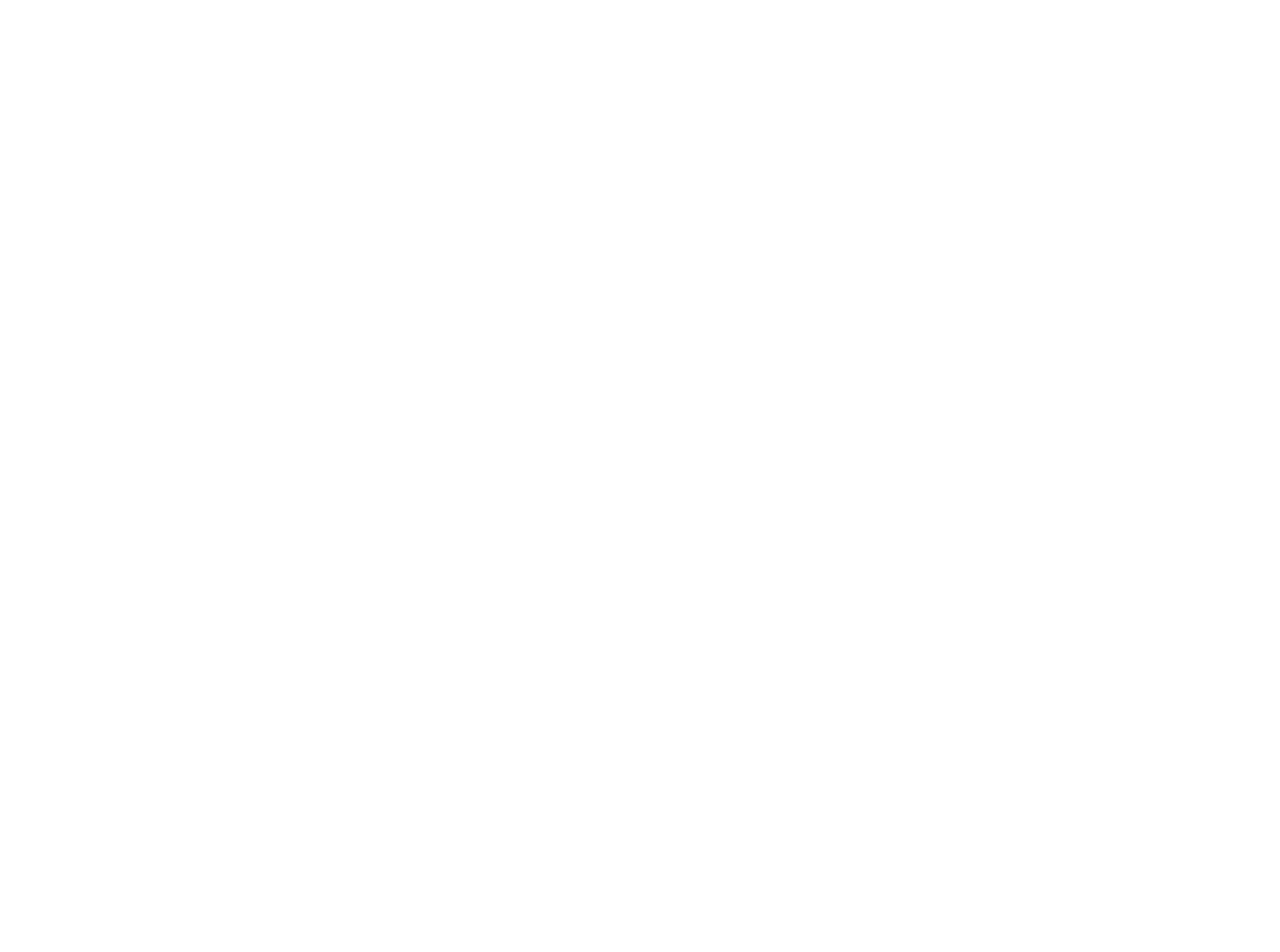
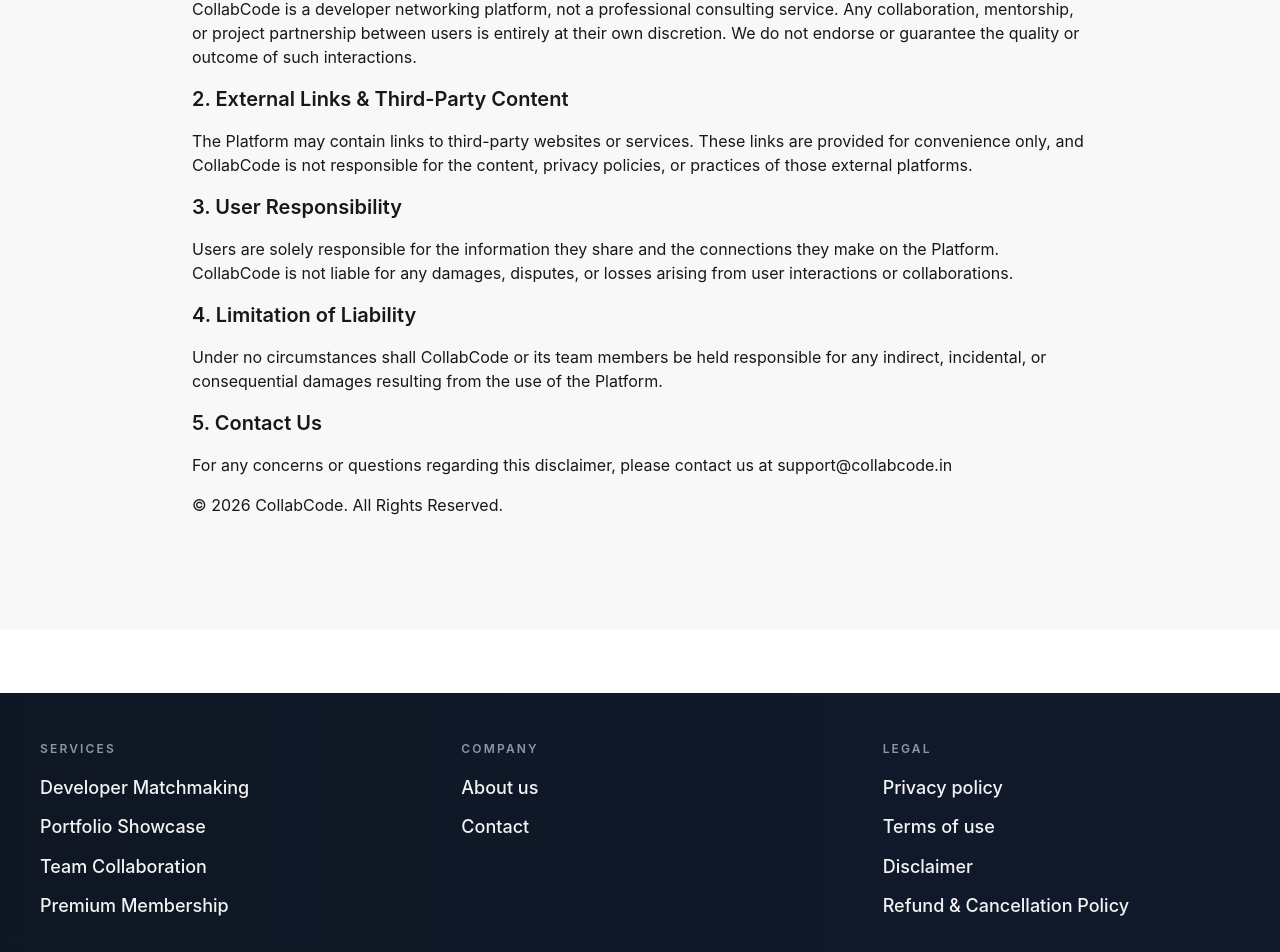
Before and after one commit to aarushi42/CollabCode-Frontend, a React (Vite) app: page /disclaimer in a window 1280 px wide. Before the commit this address had no page. Shown: the part 331-1283 px from the top of the page. Before the commit the page ends 800 px from the top, so only its background shows below. Built offline with nearby package versions, Linux system fonts and the light colour scheme; no server answers.

Commit message:
privacy policy added

```diff
--- a/src/App.jsx
+++ b/src/App.jsx
@@ -8,6 +8,10 @@
 import Connections from "./components/Connections";
 import Request from "./components/Request";
 import Chat from "./components/Chat";
+import PrivacyPolicy from "./pages/PrivacyPolicy";
+import Terms from "./pages/Terms";
+import RefundPolicy from "./pages/RefundPolicy";
+import Disclaimer from "./pages/Disclaimer";
 
 function App() {
   return (
@@ -22,6 +26,10 @@
               <Route path="/connections" element={<Connections />} />
               <Route path="/request" element={<Request />} />
               <Route path="/chat/:targetUserId" element={<Chat />} />
+              <Route path="/privacy-policy" element={<PrivacyPolicy />} />
+              <Route path="/terms" element={<Terms />} />
+              <Route path="/refund-policy" element={<RefundPolicy />} />
+              <Route path="/disclaimer" element={<Disclaimer />} />
             </Route>
           </Routes>
         </BrowserRouter>
--- a/src/components/Footer.jsx
+++ b/src/components/Footer.jsx
@@ -1,60 +1,94 @@
 import React from "react";
+import { Link } from "react-router-dom";
 
 const Footer = () => {
   return (
+    <footer className="mt-16 bg-gradient-to-r from-[#0f1724] to-[#101a2b] text-white">
+      <div className="max-w-7xl mx-auto px-6 md:px-10 py-10 md:py-12">
+        <div className="grid grid-cols-1 sm:grid-cols-2 lg:grid-cols-3 gap-10 lg:gap-16">
           <div>
-      <footer className="footer sm:footer-horizontal bg-base-300 text-neutral-content items-center p-4 fixed bottom-0">
-        <aside className="grid-flow-col items-center">
-          <svg
-            width="36"
-            height="36"
-            viewBox="0 0 24 24"
-            xmlns="http://www.w3.org/2000/svg"
-            fillRule="evenodd"
-            clipRule="evenodd"
-            className="fill-current"
+            <h3 className="text-[#8b97a8] text-xs tracking-[0.18em] font-semibold uppercase mb-4">
+              Services
+            </h3>
+            <ul className="space-y-2.5 text-base md:text-lg leading-relaxed font-medium text-white/95">
+              <li className="hover:text-white transition-colors">
+                Developer Matchmaking
+              </li>
+              <li className="hover:text-white transition-colors">
+                Portfolio Showcase
+              </li>
+              <li className="hover:text-white transition-colors">
+                Team Collaboration
+              </li>
+              <li className="hover:text-white transition-colors">
+                Premium Membership
+              </li>
+            </ul>
+          </div>
+
+          <div>
+            <h3 className="text-[#8b97a8] text-xs tracking-[0.18em] font-semibold uppercase mb-4">
+              Company
+            </h3>
+            <ul className="space-y-2.5 text-base md:text-lg leading-relaxed font-medium text-white/95">
+              <li className="hover:text-white transition-colors">About us</li>
+              <li>
+                <a
+                  href="mailto:support@collabcode.in"
+                  className="hover:underline underline-offset-4 transition-all"
                 >
-            <path d="M22.672 15.226l-2.432.811.841 2.515c.33 1.019-.209 2.127-1.23 2.456-1.15.325-2.148-.321-2.463-1.226l-.84-2.518-5.013 1.677.84 2.517c.391 1.203-.434 2.542-1.831 2.542-.88 0-1.601-.564-1.86-1.314l-.842-2.516-2.431.809c-1.135.328-2.145-.317-2.463-1.229-.329-1.018.211-2.127 1.231-2.456l2.432-.809-1.621-4.823-2.432.808c-1.355.384-2.558-.59-2.558-1.839 0-.817.509-1.582 1.327-1.846l2.433-.809-.842-2.515c-.33-1.02.211-2.129 1.232-2.458 1.02-.329 2.13.209 2.461 1.229l.842 2.515 5.011-1.677-.839-2.517c-.403-1.238.484-2.553 1.843-2.553.819 0 1.585.509 1.85 1.326l.841 2.517 2.431-.81c1.02-.33 2.131.211 2.461 1.229.332 1.018-.21 2.126-1.23 2.456l-2.433.809 1.622 4.823 2.433-.809c1.242-.401 2.557.484 2.557 1.838 0 .819-.51 1.583-1.328 1.847m-8.992-6.428l-5.01 1.675 1.619 4.828 5.011-1.674-1.62-4.829z"></path>
-          </svg>
-          <p>Copyright © {new Date().getFullYear()} - All right reserved</p>
-        </aside>
-        <nav className="grid-flow-col gap-4 md:place-self-center md:justify-self-end">
-          <a>
-            <svg
-              xmlns="http://www.w3.org/2000/svg"
-              width="24"
-              height="24"
-              viewBox="0 0 24 24"
-              className="fill-current"
+                  Contact
+                </a>
+              </li>
+            </ul>
+          </div>
+
+          <div>
+            <h3 className="text-[#8b97a8] text-xs tracking-[0.18em] font-semibold uppercase mb-4">
+              Legal
+            </h3>
+            <ul className="space-y-2.5 text-base md:text-lg leading-relaxed font-medium text-white/95">
+              <li>
+                <Link
+                  to="/privacy-policy"
+                  className="hover:underline underline-offset-4 transition-all"
                 >
-              <path d="M24 4.557c-.883.392-1.832.656-2.828.775 1.017-.609 1.798-1.574 2.165-2.724-.951.564-2.005.974-3.127 1.195-.897-.957-2.178-1.555-3.594-1.555-3.179 0-5.515 2.966-4.797 6.045-4.091-.205-7.719-2.165-10.148-5.144-1.29 2.213-.669 5.108 1.523 6.574-.806-.026-1.566-.247-2.229-.616-.054 2.281 1.581 4.415 3.949 4.89-.693.188-1.452.232-2.224.084.626 1.956 2.444 3.379 4.6 3.419-2.07 1.623-4.678 2.348-7.29 2.04 2.179 1.397 4.768 2.212 7.548 2.212 9.142 0 14.307-7.721 13.995-14.646.962-.695 1.797-1.562 2.457-2.549z"></path>
-            </svg>
-          </a>
-          <a>
-            <svg
-              xmlns="http://www.w3.org/2000/svg"
-              width="24"
-              height="24"
-              viewBox="0 0 24 24"
-              className="fill-current"
+                  Privacy policy
+                </Link>
+              </li>
+              <li>
+                <Link
+                  to="/terms"
+                  className="hover:underline underline-offset-4 transition-all"
                 >
-              <path d="M19.615 3.184c-3.604-.246-11.631-.245-15.23 0-3.897.266-4.356 2.62-4.385 8.816.029 6.185.484 8.549 4.385 8.816 3.6.245 11.626.246 15.23 0 3.897-.266 4.356-2.62 4.385-8.816-.029-6.185-.484-8.549-4.385-8.816zm-10.615 12.816v-8l8 3.993-8 4.007z"></path>
-            </svg>
-          </a>
-          <a>
-            <svg
-              xmlns="http://www.w3.org/2000/svg"
-              width="24"
-              height="24"
-              viewBox="0 0 24 24"
-              className="fill-current"
+                  Terms of use
+                </Link>
+              </li>
+              <li>
+                <Link
+                  to="/disclaimer"
+                  className="hover:underline underline-offset-4 transition-all"
                 >
-              <path d="M9 8h-3v4h3v12h5v-12h3.642l.358-4h-4v-1.667c0-.955.192-1.333 1.115-1.333h2.885v-5h-3.808c-3.596 0-5.192 1.583-5.192 4.615v3.385z"></path>
-            </svg>
-          </a>
-        </nav>
+                  Disclaimer
+                </Link>
+              </li>
+              <li>
+                <Link
+                  to="/refund-policy"
+                  className="hover:underline underline-offset-4 transition-all"
+                >
+                  Refund &amp; Cancellation Policy
+                </Link>
+              </li>
+            </ul>
+          </div>
+        </div>
+
+        <div className="mt-8 pt-5 border-t border-white/10 text-xs md:text-sm text-white/60">
+          © {new Date().getFullYear()} CollabCode. All Rights Reserved.
+        </div>
+      </div>
     </footer>
-    </div>
   );
 };
 
--- /dev/null
+++ b/src/pages/Disclaimer.jsx
@@ -0,0 +1,63 @@
+import React from "react";
+
+const Disclaimer = () => {
+  return (
+    <main className="min-h-screen bg-base-200 text-base-content px-4 py-10 pb-28">
+      <div className="max-w-4xl mx-auto space-y-4">
+        <h1 className="text-3xl font-bold">Disclaimer</h1>
+        <p className="font-medium">Last Updated: April 2026</p>
+
+        <p>
+          The information provided on CollabCode (“the Platform”) is for general
+          informational and networking purposes only. While we strive to ensure
+          accuracy and reliability of the content, CollabCode makes no
+          warranties or representations regarding its completeness or
+          suitability for any purpose.
+        </p>
+
+        <h2 className="text-xl font-semibold">1. No Professional Advice</h2>
+        <p>
+          CollabCode is a developer networking platform, not a professional
+          consulting service. Any collaboration, mentorship, or project
+          partnership between users is entirely at their own discretion. We do
+          not endorse or guarantee the quality or outcome of such interactions.
+        </p>
+
+        <h2 className="text-xl font-semibold">
+          2. External Links & Third-Party Content
+        </h2>
+        <p>
+          The Platform may contain links to third-party websites or services.
+          These links are provided for convenience only, and CollabCode is not
+          responsible for the content, privacy policies, or practices of those
+          external platforms.
+        </p>
+
+        <h2 className="text-xl font-semibold">3. User Responsibility</h2>
+        <p>
+          Users are solely responsible for the information they share and the
+          connections they make on the Platform. CollabCode is not liable for
+          any damages, disputes, or losses arising from user interactions or
+          collaborations.
+        </p>
+
+        <h2 className="text-xl font-semibold">4. Limitation of Liability</h2>
+        <p>
+          Under no circumstances shall CollabCode or its team members be held
+          responsible for any indirect, incidental, or consequential damages
+          resulting from the use of the Platform.
+        </p>
+
+        <h2 className="text-xl font-semibold">5. Contact Us</h2>
+        <p>
+          For any concerns or questions regarding this disclaimer, please
+          contact us at support@collabcode.in
+        </p>
+
+        <p>© 2026 CollabCode. All Rights Reserved.</p>
+      </div>
+    </main>
+  );
+};
+
+export default Disclaimer;
--- /dev/null
+++ b/src/pages/PrivacyPolicy.jsx
@@ -0,0 +1,50 @@
+import React from "react";
+
+const PrivacyPolicy = () => {
+  return (
+    <main className="min-h-screen bg-base-200 text-base-content px-4 py-10 pb-28">
+      <div className="max-w-4xl mx-auto space-y-4">
+        <h1 className="text-3xl font-bold">Privacy Policy</h1>
+        <p className="font-medium">Last Updated: April 2026</p>
+
+        <p>
+          At CollabCode, we value your privacy and are committed to protecting your personal information. This Privacy Policy explains how we collect, use, and safeguard your data when you use our platform.
+        </p>
+
+        <h2 className="text-xl font-semibold">1. Information We Collect</h2>
+        <p>
+          We collect basic details such as your name, email address, and profile information to help facilitate networking and collaboration between users on our platform.
+        </p>
+
+        <h2 className="text-xl font-semibold">2. Cookies</h2>
+        <p>
+          We use cookies and similar technologies to enhance your experience, analyze usage patterns, and personalize content. You can manage or disable cookies anytime through your browser settings.
+        </p>
+
+        <h2 className="text-xl font-semibold">3. Data Usage</h2>
+        <p>
+          The information you provide is used solely for delivering platform services, improving functionality, and maintaining a safe community environment. We never sell or misuse your personal data.
+        </p>
+
+        <h2 className="text-xl font-semibold">4. Data Protection</h2>
+        <p>
+          Your data is securely stored, and we do not share or disclose it to third parties without your explicit consent — except when required by law or essential service operations.
+        </p>
+
+        <h2 className="text-xl font-semibold">5. Your Rights</h2>
+        <p>
+          You have the right to access, update, or delete your personal data. To request data deletion or raise privacy-related concerns, contact us at support@collabcode.in.
+        </p>
+
+        <h2 className="text-xl font-semibold">6. Consent</h2>
+        <p>
+          By using our platform, you consent to this Privacy Policy and the collection and use of your information as described here.
+        </p>
+
+        <p>© 2026 CollabCode. All Rights Reserved.</p>
+      </div>
+    </main>
+  );
+};
+
+export default PrivacyPolicy;
--- /dev/null
+++ b/src/pages/RefundPolicy.jsx
@@ -0,0 +1,36 @@
+import React from "react";
+
+const RefundPolicy = () => {
+  return (
+    <main className="min-h-screen bg-base-200 text-base-content px-4 py-10 pb-28">
+      <div className="max-w-4xl mx-auto space-y-4">
+        <h1 className="text-3xl font-bold">Refund Policy</h1>
+        <p className="font-medium">Last Updated: April 2026</p>
+
+        <h2 className="text-xl font-semibold">Subscription Plans</h2>
+        <p>
+          All payments made for premium memberships are non-refundable once the service has been activated. Please review your plan details before proceeding with payment.
+        </p>
+
+        <h2 className="text-xl font-semibold">Cancellation</h2>
+        <p>
+          You may cancel your subscription at any time. After cancellation, your premium access will remain active until the end of the current billing cycle. No partial refunds will be issued for unused days.
+        </p>
+
+        <h2 className="text-xl font-semibold">Technical Issues</h2>
+        <p>
+          In case of accidental double payments or verified technical errors, eligible refunds will be processed within 7 working days of confirmation. Our team may request supporting details to validate the issue.
+        </p>
+
+        <h2 className="text-xl font-semibold">Contact</h2>
+        <p>
+          For refund-related queries or issues, please contact us at support@collabcode Our support team will respond as soon as possible.
+        </p>
+
+        <p>© 2026 CollabCode. All Rights Reserved.</p>
+      </div>
+    </main>
+  );
+};
+
+export default RefundPolicy;
--- /dev/null
+++ b/src/pages/Terms.jsx
@@ -0,0 +1,64 @@
+import React from "react";
+
+const Terms = () => {
+  return (
+    <main className="min-h-screen bg-base-200 text-base-content px-4 py-10 pb-28">
+      <div className="max-w-4xl mx-auto space-y-4">
+        <h1 className="text-3xl font-bold">Terms of Use</h1>
+        <p className="font-medium">Last Updated: April 2026</p>
+
+        <p>
+          By accessing or using CollabCode (“Platform”), you agree to comply
+          with these Terms of Use and our community guidelines.
+        </p>
+
+        <h2 className="text-xl font-semibold">1. Use of Platform</h2>
+        <p>
+          CollabCode is a connecting platform built to help developers,
+          creators, and professionals network with each other. Users of all age
+          groups are welcome to join. However, minors (below 18) are encouraged
+          to use the platform under the guidance of a parent, guardian, or
+          teacher for a safe experience.
+        </p>
+
+        <h2 className="text-xl font-semibold">2. Account Responsibility</h2>
+        <p>
+          You are responsible for maintaining the confidentiality of your
+          account and for all activities that occur under your login. Please
+          ensure that the information provided is accurate and kept up to date.
+        </p>
+
+        <h2 className="text-xl font-semibold">3. Premium Membership</h2>
+        <p>
+          Payments made for premium features or upgrades are governed by our
+          Refund and Cancellation Policy.
+        </p>
+
+        <h2 className="text-xl font-semibold">4. Prohibited Activities</h2>
+        <p>
+          Users must not create fake profiles, engage in harassment, spamming,
+          or participate in any illegal activities. Respectful and professional
+          communication is expected from all users on CollabCode.
+        </p>
+
+        <h2 className="text-xl font-semibold">5. Liability</h2>
+        <p>
+          CollabCode is not responsible for any user-generated content, user
+          interactions, or third-party services linked through the platform.
+          Users are encouraged to connect responsibly and exercise caution when
+          sharing personal information.
+        </p>
+
+        <h2 className="text-xl font-semibold">6. Contact Us</h2>
+        <p>
+          For any questions, feedback, or issues, contact us at
+          support@collabcode.in.
+        </p>
+
+        <p>© 2026 CollabCode. All Rights Reserved.</p>
+      </div>
+    </main>
+  );
+};
+
+export default Terms;
```
Lines whose indentation alone changed are shown as unchanged.
